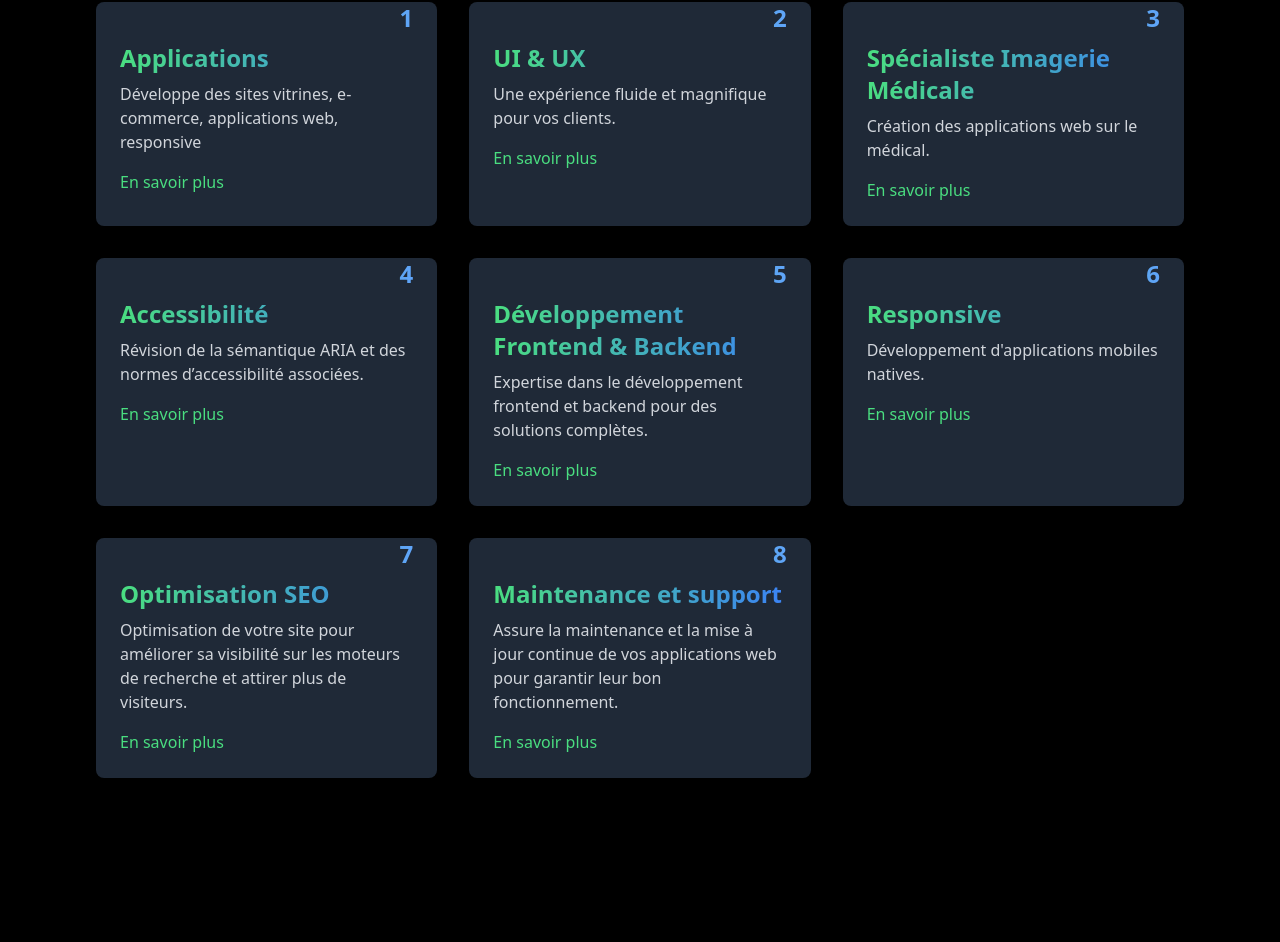
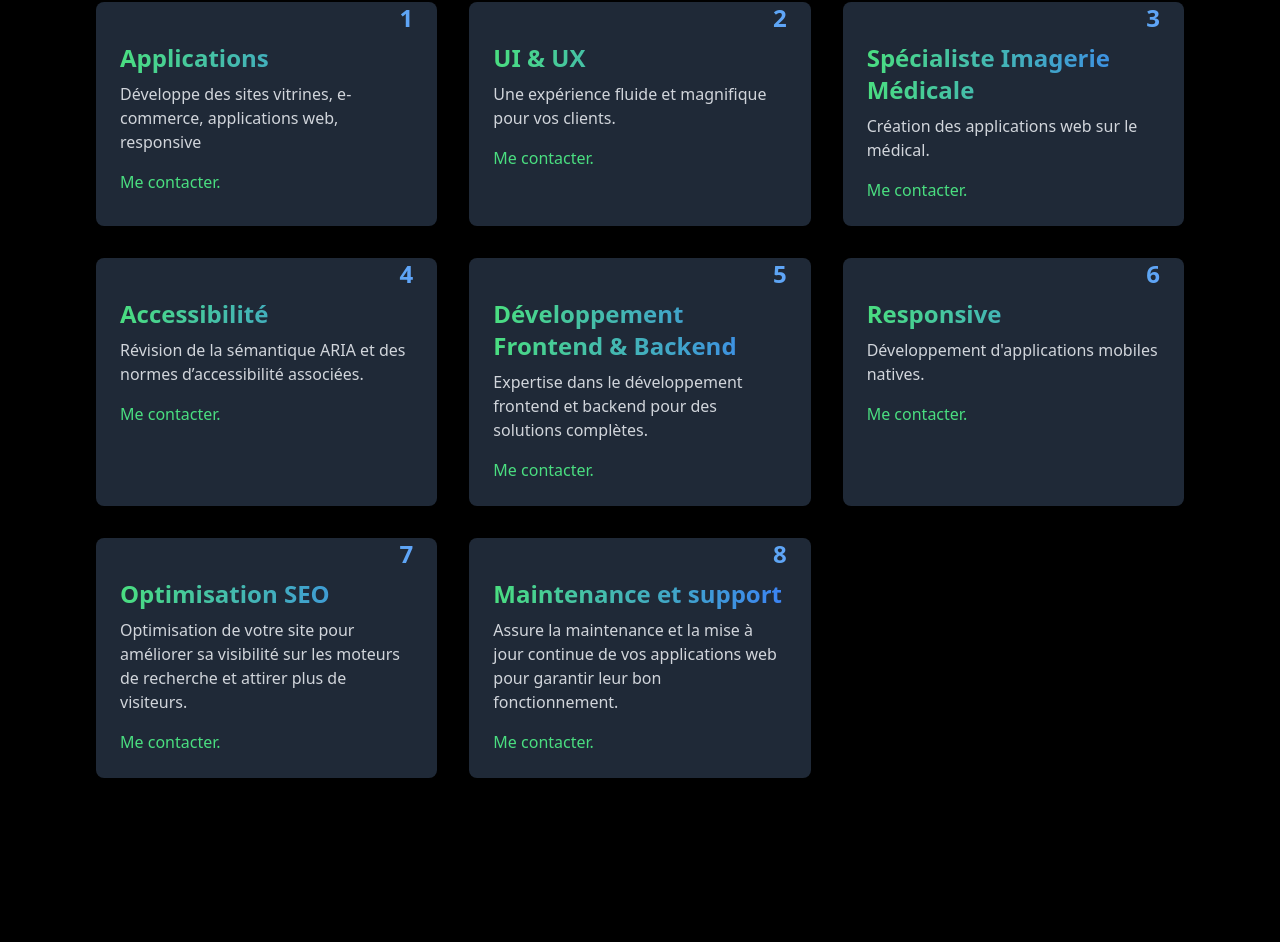
Before and after one commit to AnthonyLellouche/portfolio, a React (Vite) app: page / in a window 1280 px wide. Shown: the part 1394-2336 px from the top of the page. Built offline with nearby package versions, Linux system fonts and the light colour scheme.

Commit message:
(style): redirection en savoir plus vers le formulaire de contact service.jsx

```diff
--- a/src/components/Service.jsx
+++ b/src/components/Service.jsx
@@ -1,4 +1,5 @@
 import data from "../data/data.json";
+import { Link } from "react-router-dom";
 
 const Service = () => {
   const { services } = data;
@@ -20,12 +21,12 @@ const Service = () => {
                 {service.title}
               </h3>
               <p className="mt-2 text-gray-300">{service.description}</p>
-              <a
-                href="/#contact"
+              <Link
+                to="/#contact"
                 className="mt-4 inline-block text-green-400 hover:text-blue-500"
               >
-                En savoir plus
-              </a>
+                <a>Me contacter.</a>
+              </Link>
             </div>
           ))}
         </div>
```
